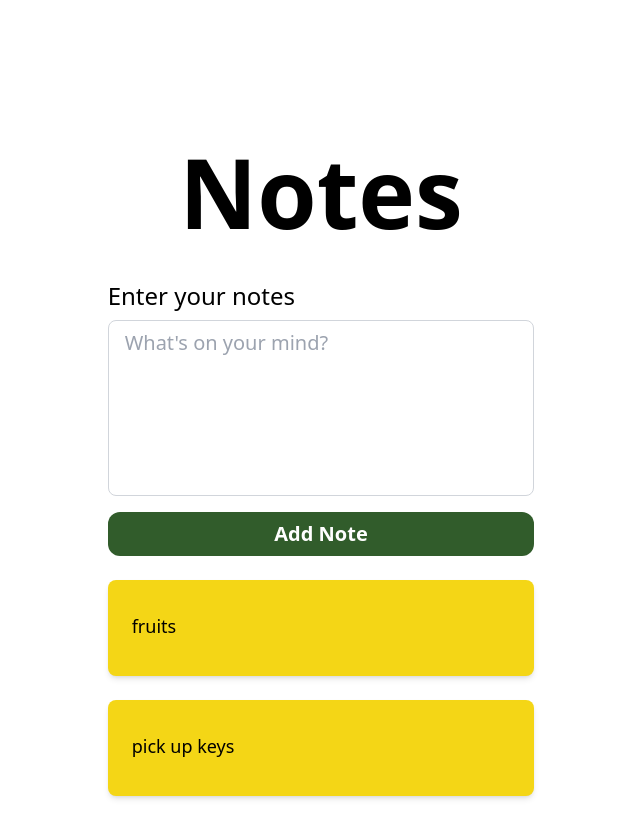
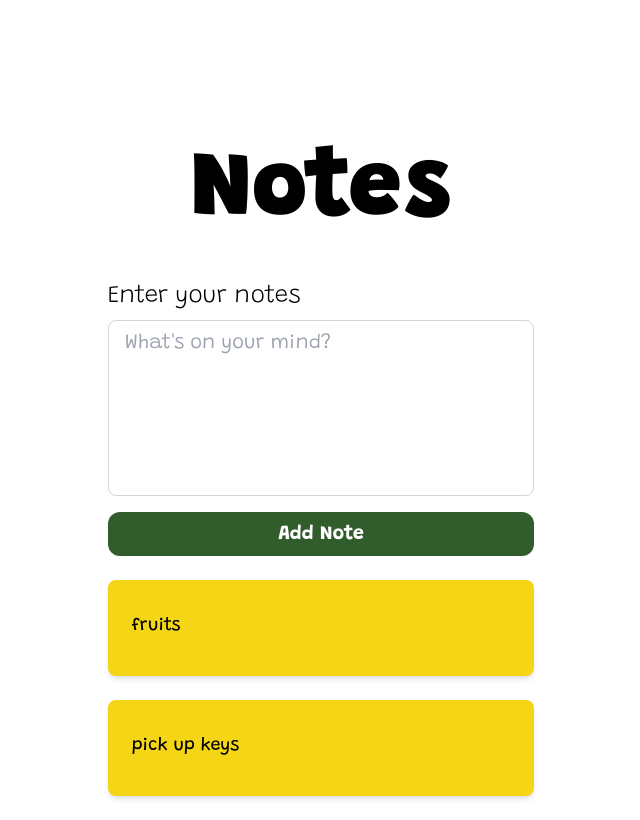
Before and after one commit to rrex-godaddy/workshop-notes-app, a React (Vite) app: page / in a window 1280 px wide. Shown: the whole page, without its empty margins (319-959 px from the left). Built offline with nearby package versions, Linux system fonts and the light colour scheme.

Commit message:
Added custom font

```diff
--- a/index.html
+++ b/index.html
@@ -4,6 +4,9 @@
     <meta charset="UTF-8" />
     <meta name="viewport" content="width=device-width, initial-scale=1.0" />
     <title>Notes</title>
+    <link rel="preconnect" href="https://fonts.googleapis.com">
+    <link rel="preconnect" href="https://fonts.gstatic.com" crossorigin>
+    <link href="https://fonts.googleapis.com/css2?family=Grandstander:ital,wght@0,100..900;1,100..900&display=swap" rel="stylesheet">
   </head>
   <body>
     <div id="root"></div>
--- a/src/AddNote.jsx
+++ b/src/AddNote.jsx
@@ -12,10 +12,10 @@ function AddNote({ addNote }) {
       setTextareaValue('');
     }}>
       <label
-        className="text-2xl mt-4 mb-2"
+        className="text-2xl mt-4 mb-2 font-grandstander font-extralight"
         htmlFor="notes-textarea">Enter your notes</label>
       <textarea
-        className="text-xl border border-gray-300 rounded-lg resize-none min-h-44 mb-4 px-4 py-2"
+        className="text-xl border border-gray-300 rounded-lg resize-none min-h-44 mb-4 px-4 py-2 font-light font-grandstander"
         id="notes-textarea"
         name="notes"
         value={ textareaValue }
@@ -26,7 +26,7 @@ function AddNote({ addNote }) {
       >
       </textarea>
       <button
-        className="text-white text-xl font-bold rounded-xl text-center bg-[#315C2B] mb-4 py-2"
+        className="text-white text-xl font-bold rounded-xl text-center bg-[#315C2B] mb-4 py-2 font-grandstander"
         type="submit"
       >
         Add Note
--- a/src/App.jsx
+++ b/src/App.jsx
@@ -16,7 +16,7 @@ function App() {
 
   return (
     <main className="flex flex-col items-center h-full pt-36">
-      <h1 className="text-8xl font-black mb-6">
+      <h1 className="text-8xl font-black mb-6 font-grandstander">
         Notes
       </h1>
       <AddNote
--- a/src/NoteList.jsx
+++ b/src/NoteList.jsx
@@ -5,7 +5,7 @@ function NoteList({ notes }) {
       { notes.map( (note, index) =>
         <li
           key={ index }
-          className="rounded-lg shadow-md min-h-24 text-lg bg-[#f4d616] mb-6 pt-8 px-6 pb-4"
+          className="rounded-lg shadow-md min-h-24 text-lg bg-[#f4d616] mb-6 pt-8 px-6 pb-4 font-grandstander"
         >
           { note }
         </li>)
--- a/tailwind.config.js
+++ b/tailwind.config.js
@@ -2,10 +2,14 @@
 export default {
   content: [
     "./index.html",
-    "./src/**/*.{js,ts,jsx,tsx}"
+    "./src/**/*.{js,ts,jsx,tsx}",
   ],
   theme: {
-    extend: {},
+    extend: {
+      fontFamily: {
+        grandstander: ["Grandstander", "cursive"]
+      }
+    },
   },
   plugins: [],
 }
```
